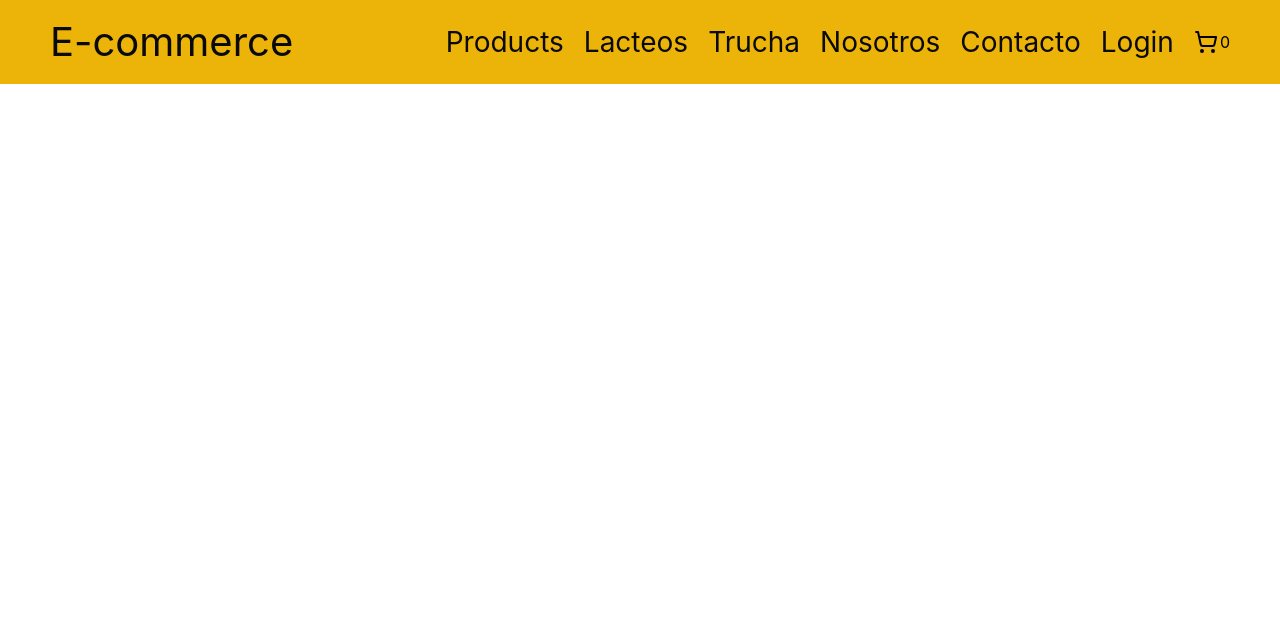
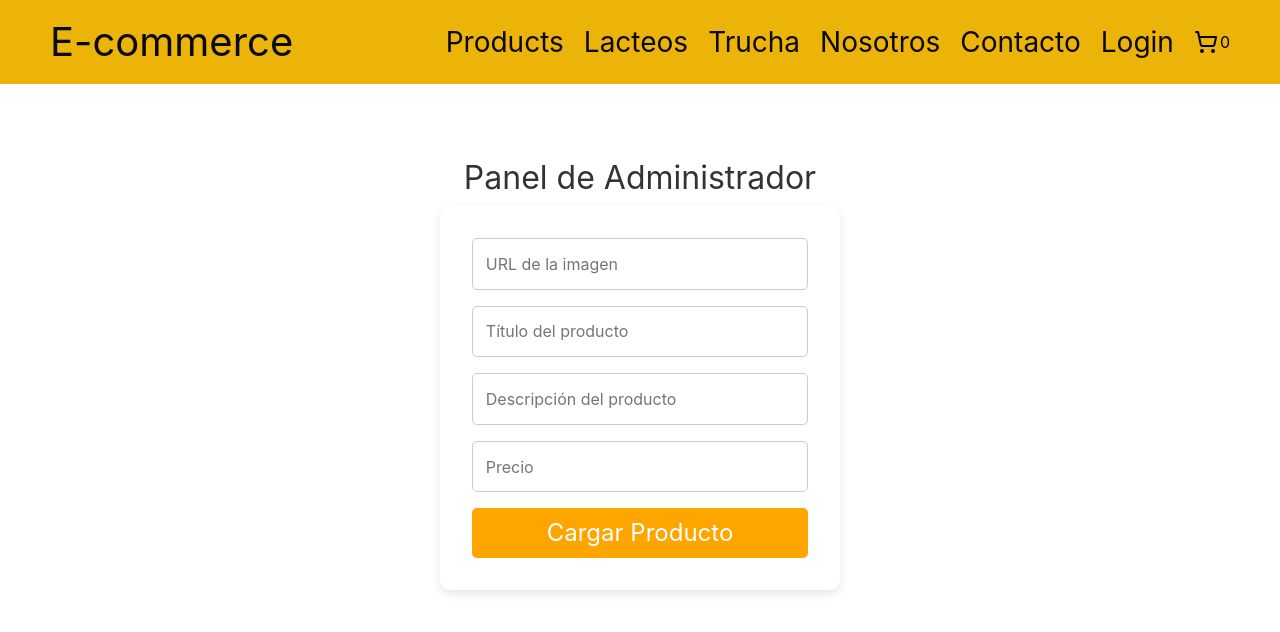
Before and after one commit to Jeffcar1993/e-commerce, a React (Vite) app: page /admin in a window 1280 px wide. Shown: the top 632 px of the page. Built offline with nearby package versions, Linux system fonts and the light colour scheme.

Commit message:
ADD componente admin and UPDATE App

```diff
--- a/src/App.tsx
+++ b/src/App.tsx
@@ -10,6 +10,7 @@ import { CartProvider } from "./Components/context/CartContext";
 import Carrito from "./Components/Carrito";
 import CheckOut from "./Components/CheckOut";
 import { useEffect, useState } from "react";
+import Admin from "./Components/Admin/Admin";
 
 
 const App = () => {
@@ -47,6 +48,7 @@ const App = () => {
             <Route path="/login" element={<Login/>} />
             <Route path="/carrito" element={<Carrito />} />
             <Route path="/checkout" element={<CheckOut />} />
+            <Route path="/admin" element={<Admin />} />
           </Routes>
         </div>
       </BrowserRouter>
--- /dev/null
+++ b/src/Components/Admin/Admin.module.css
@@ -0,0 +1,68 @@
+.admin {
+    display: flex;
+    flex-direction: column;
+    align-items: center;
+    padding: 2rem;
+    min-height: 100vh;
+}
+
+.tituloAdmin {
+    font-size: 2rem;
+    color: #333;
+    margin-bottom: 1rem;
+}
+
+.adminContainer {
+    background: white;
+    padding: 2rem;
+    border-radius: 10px;
+    box-shadow: 0 4px 10px rgba(0, 0, 0, 0.1);
+    width: 100%;
+    max-width: 400px;
+    display: flex;
+    flex-direction: column;
+    gap: 1rem;
+}
+
+input {
+    width: 100%;
+    padding: 0.8rem;
+    border: 1px solid #ccc;
+    border-radius: 5px;
+    font-size: 1rem;
+    transition: 0.3s;
+}
+
+input:focus {
+    border-color: orange;
+    outline: none;
+    box-shadow: 0 0 5px rgba(98, 0, 234, 0.3);
+}
+
+.botonAdmin {
+    background-color: orange;
+    color: white;
+    border: none;
+    padding: 0.8rem;
+    border-radius: 5px;
+    cursor: pointer;
+    transition: 0.3s;
+    font-size: 24px;
+    font-weight: 600px;
+}
+
+.botonAdmin:hover {
+    background-color: darkorange;
+}
+
+.error {
+    color: red;
+    font-size: 0.9rem;
+    text-align: center;
+}
+
+.success {
+    color: green;
+    font-size: 0.9rem;
+    text-align: center;
+}
--- /dev/null
+++ b/src/Components/Admin/Admin.tsx
@@ -0,0 +1,110 @@
+import { useState } from "react";
+import { db } from "../../firebase/config"; // Asegúrate de importar tu configuración de Firebase
+import { collection, addDoc } from "firebase/firestore";
+import styles from "./Admin.module.css";
+
+const Admin = () => {
+    const [form, setForm] = useState({
+        imagen: "",
+        titulo: "",
+        descripcion: "",
+        precio: "",
+    });
+
+    const [error, setError] = useState("");
+    const [success, setSuccess] = useState("");
+
+    const handleChange = (e: React.ChangeEvent<HTMLInputElement>) => {
+        const { name, value } = e.target;
+        setForm((prevForm) => ({
+            ...prevForm,
+            [name]: value,
+        }));
+    };
+
+    const handleSubmit = async (e: React.FormEvent) => {
+        e.preventDefault();
+
+        // Validación
+        if (!form.imagen || !form.titulo || !form.descripcion || !form.precio) {
+            setError("Todos los campos son obligatorios");
+            return;
+        }
+
+        try {
+            // Referencia a la colección "productos" en Firestore
+            const productosRef = collection(db, "productos");
+
+            // Agregar documento con ID automático
+            await addDoc(productosRef, {
+                imagen: form.imagen,
+                titulo: form.titulo,
+                descripcion: form.descripcion,
+                precio: form.precio,
+                fecha: new Date().toISOString(), // Agregar fecha de creación
+            });
+
+            setSuccess("Producto cargado exitosamente");
+            setError("");
+
+            // Limpiar formulario
+            setForm({ imagen: "", titulo: "", descripcion: "", precio: "" });
+
+        } catch (err) {
+            if (err instanceof Error) {
+                setError(err.message);
+            } else {
+                setError("Ocurrió un error desconocido.");
+            }
+        }
+    };
+
+    return (
+        <div className={styles.admin}>
+            <h1 className={styles.tituloAdmin}>Panel de Administrador</h1>
+
+            <form className={styles.adminContainer} onSubmit={handleSubmit}>
+                <input
+                    type="text"
+                    name="imagen"
+                    placeholder="URL de la imagen"
+                    value={form.imagen}
+                    onChange={handleChange}
+                />
+
+                <input
+                    type="text"
+                    name="titulo"
+                    placeholder="Título del producto"
+                    value={form.titulo}
+                    onChange={handleChange}
+                />
+
+                <input
+                    type="text"
+                    name="descripcion"
+                    placeholder="Descripción del producto"
+                    value={form.descripcion}
+                    onChange={handleChange}
+                />
+
+                <input
+                    type="text"
+                    name="precio"
+                    placeholder="Precio"
+                    value={form.precio}
+                    onChange={handleChange}
+                />
+
+                <button type="submit" className={styles.botonAdmin}>
+                    Cargar Producto
+                </button>
+            </form>
+
+            {error && <p className={styles.error}>{error}</p>}
+            {success && <p className={styles.success}>{success}</p>}
+        </div>
+    );
+};
+
+export default Admin;
--- /dev/null
+++ b/src/Components/Admin/index.ts
@@ -0,0 +1,2 @@
+export { default } from "./Admin";
+export * from "./Admin";
```
